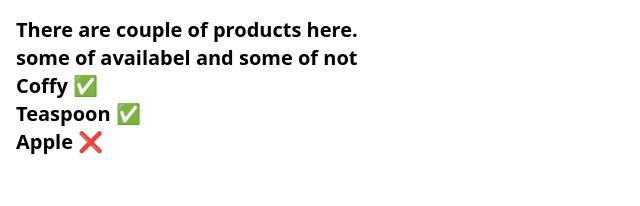
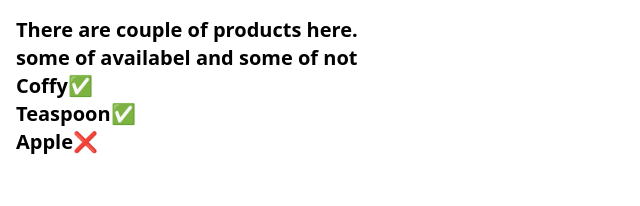
Before and after one commit to raz421/practice-_module1_0_6-_video, a React (Vite) app: page / in a window 1280 px wide. Shown: the top 206 px of the page, without its empty margins (0-640 px from the left). Built offline with nearby package versions, Linux system fonts and the light colour scheme.

Commit message:
2nd example of coniditional rendering

```diff
--- a/src/components/Items.jsx
+++ b/src/components/Items.jsx
@@ -1,9 +1,19 @@
 export default function Items({ name, ispacked }) {
-  if (ispacked) {
-    return <li className="text-xl font-black ">{name} ✅</li>;
-  }
-  return <li className="text-xl font-black ">{name} ❌</li>;
+  //   if (ispacked) {
+  //     return <li className="text-xl font-black ">{name} ✅</li>;
+  //   }
+  //   return <li className="text-xl font-black ">{name} ❌</li>;
 
   //   here are repeatative code spotted.li tag write twice  with same class,wich is not good
   // the rule of Programminng DRY(Don't Repeat yourself)
+  //   here the soluation
+  return (
+    <div>
+      <li className="text-xl font-black ">
+        {ispacked ? name + "✅" : name + "❌"}
+      </li>
+    </div>
+
+    //there are another problem arise
+  );
 }
```
